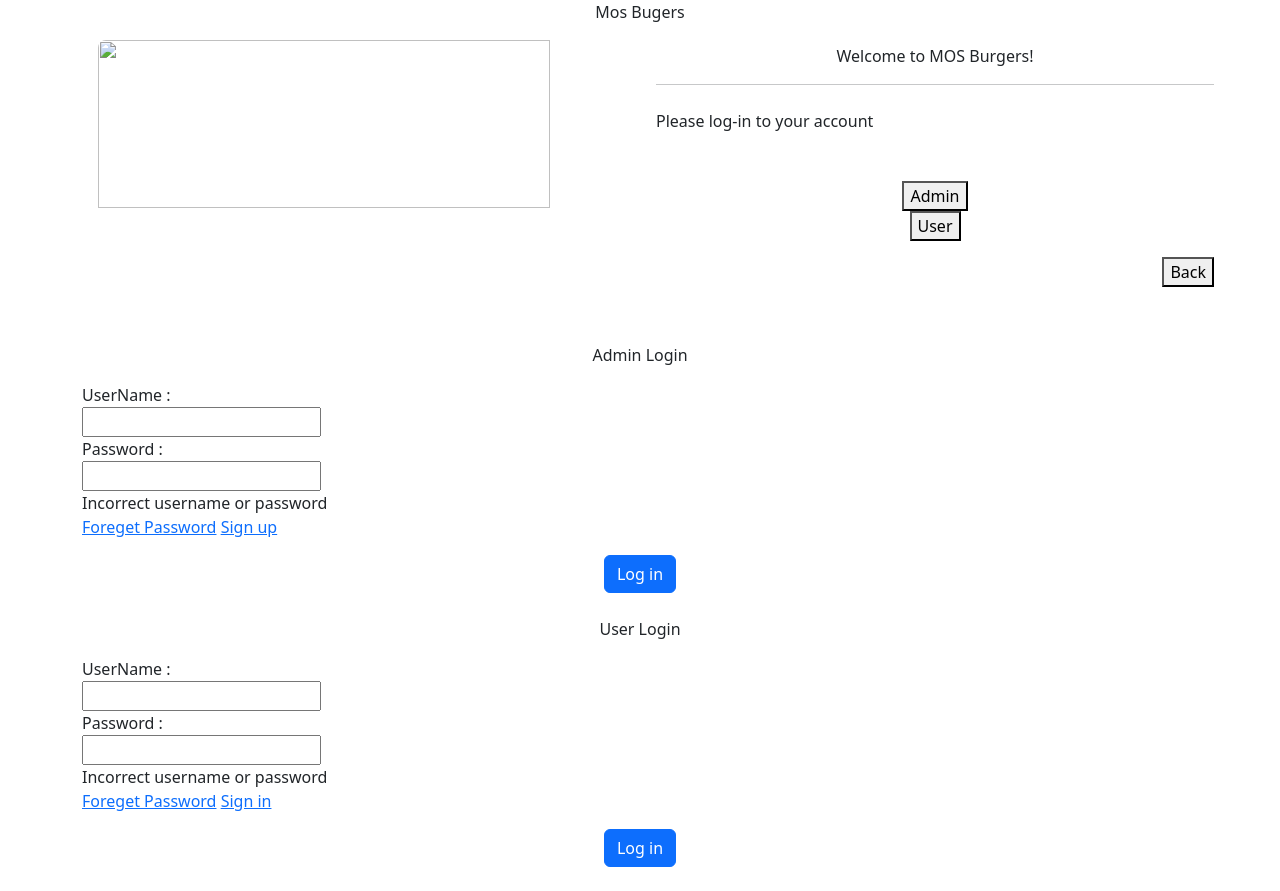
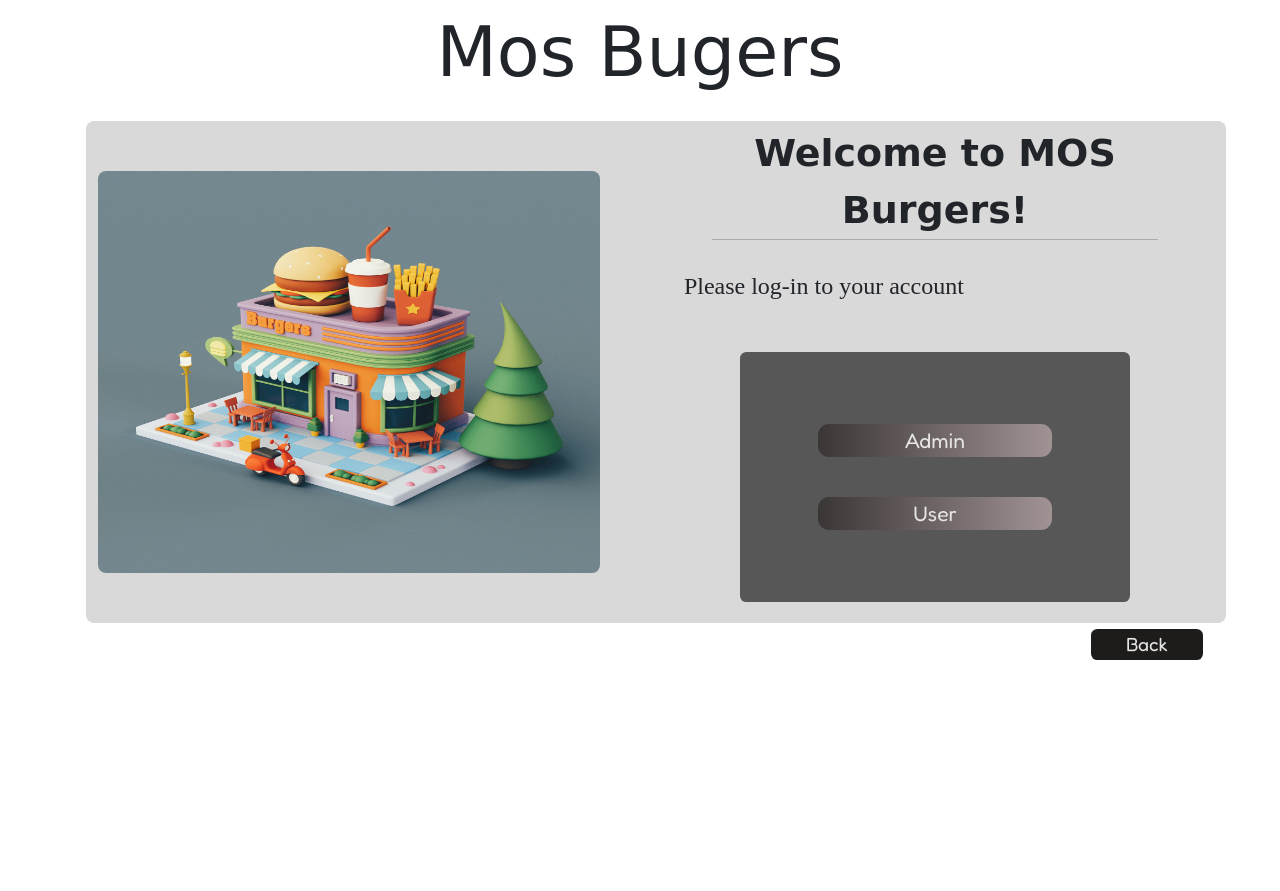
Before and after one commit to nethmakannangara/MosBurgers, a plain HTML site: page index.html in a window 1280 px wide. After the commit the page ends 800 px from the top, so only its background shows below. Drawn offline with nearby package versions, Linux system fonts and the light colour scheme; the site is published under a folder, as on GitHub Pages, so addresses that start at the root find nothing; a web font is replaced by a local one.

Commit message:
Fix bugs in login page

```diff
--- a/index.html
+++ b/index.html
@@ -4,8 +4,8 @@
 <head>
     <meta charset="UTF-8">
     <meta name="viewport" content="width=device-width, initial-scale=1.0">
-    <title>Document</title>
-    <link rel="stylesheet" href="/index.css">
+    <title>Mos Bugers</title>
+    <link rel="stylesheet" href="index.css">
     <link href="https://cdn.jsdelivr.net/npm/bootstrap@5.3.3/dist/css/bootstrap.min.css" rel="stylesheet"
         integrity="sha384-QWTKZyjpPEjISv5WaRU9OFeRpok6YctnYmDr5pNlyT2bRjXh0JMhjY6hW+ALEwIH" crossorigin="anonymous">
 </head>
@@ -24,7 +24,7 @@
             <div class="main_display_box col-12 m-3">
                 <div class="d-flex col-12">
                     <div class="image col-12 col-xl-6 col-md-12 col-sm-12">
-                        <img src="/img/shopImage.jpg" alt="" srcset="" width="90%" height="80%"
+                        <img src="img/shopImage.jpg" alt="" srcset="" width="90%" height="80%"
                             style="border-radius: 0.5rem;">
                     </div>
 
```
